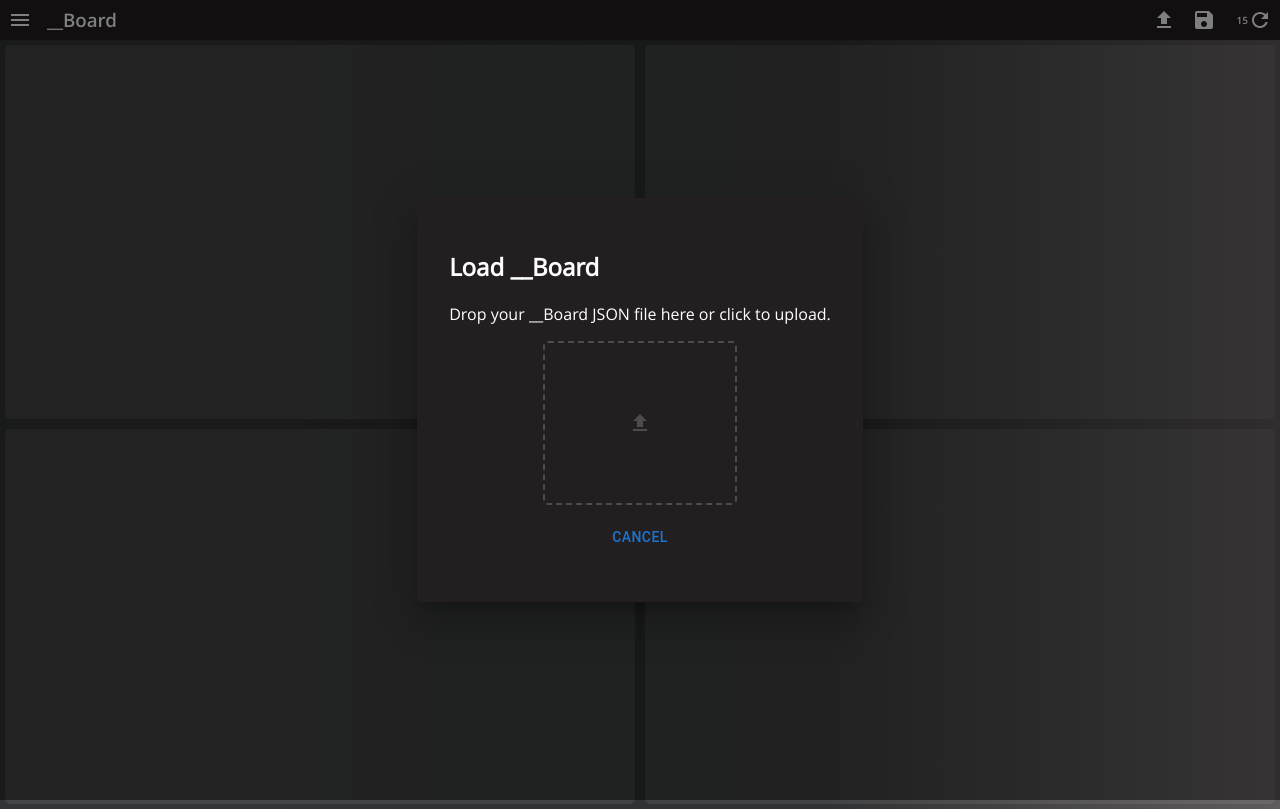
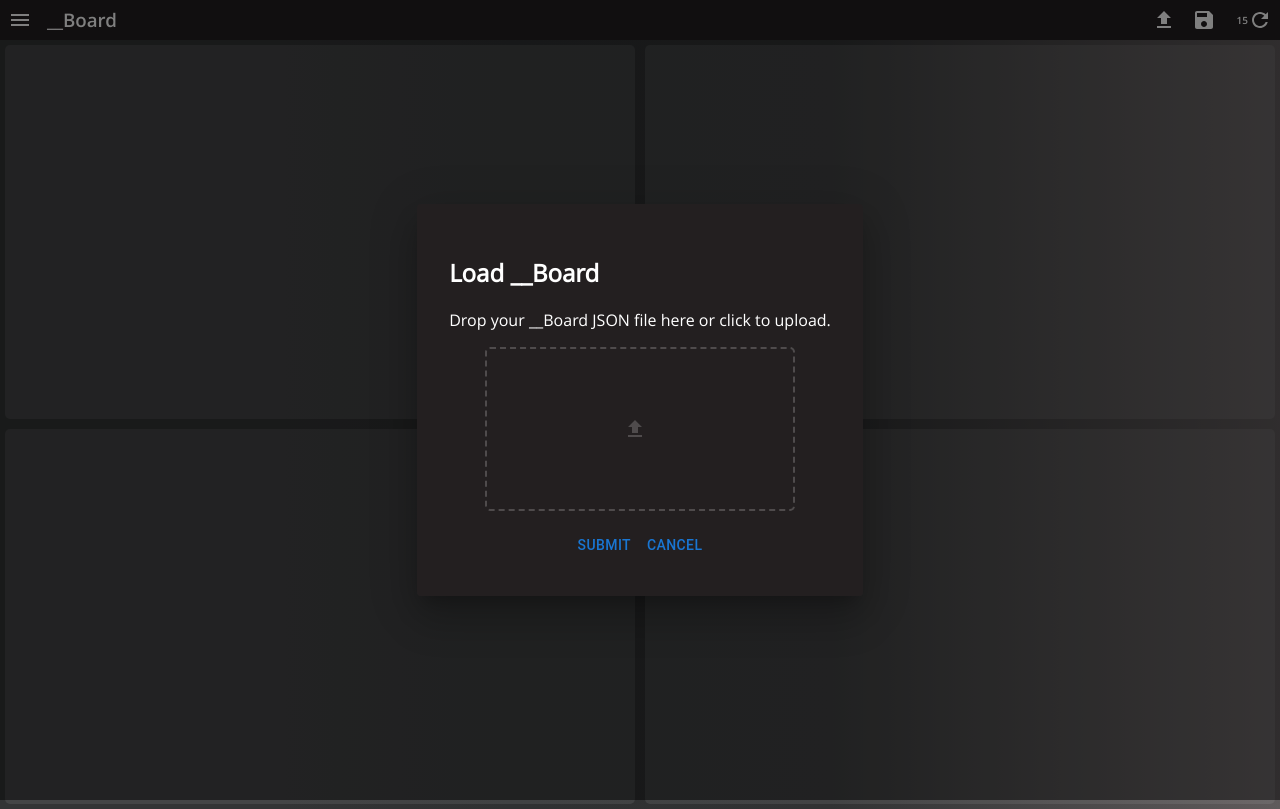
Before and after one commit to GBlackwell1/__board, a React (Create React App) app: page / in a window 1280 px wide. Both pictures are taken after a click on the button 1163 px from the left and 20 px from the top of the page. Built offline with nearby package versions, Linux system fonts and the light colour scheme.

Commit message:
initial json loading done

```diff
--- a/src/data/SectionObject.ts
+++ b/src/data/SectionObject.ts
@@ -44,7 +44,7 @@ class SectionObject {
      */
     AddtoList = (top: boolean, left: boolean, widget: string) => {
         if (!this.topList.includes(widget) && !this.bottomList.includes(widget)) {
-            if (this.topList.length < 2 && top || this.topList.length === 0 && !top) {
+            if ((this.topList.length < 2 && top) || (this.topList.length === 0 && !top)) {
                 this.topList = left ? [widget, ...this.topList] : [...this.topList, widget];
             } else if (this.bottomList.length < 2 && !top) {
                 this.bottomList = left ? [widget, ...this.bottomList] : [...this.bottomList, widget];
@@ -89,7 +89,7 @@ class SectionObject {
         localStorage.setItem('boardObject', JSON.stringify(updatedJSONSection));
     }
 
-    private FromJSON() {
+    private FromJSON = () => {
         const JSONSection: JSON = JSON.parse(localStorage.getItem('boardObject') || '{}');
         let section: MapObject = new Map(Object.entries(JSONSection)).get(this.position);
         return section;
--- a/src/dialogs/LoadAlert.css
+++ b/src/dialogs/LoadAlert.css
@@ -5,10 +5,26 @@
     margin-top: 1em;
 }
 
-.uploadGroupStyles div {
-    width: 50%;
+.uploadButton {
+    width: 80%;
     height: 10em;
     border: 2px dashed rgba(255, 255, 255, 0.2);
     border-radius: 5px;
     margin: auto;
+    align-content: center;
+    justify-content: center;
 }
+
+.uploadGroupStyles input {
+    font-family: "Open Sans";
+    width: 100%;
+    height: 100%;
+    opacity: 0;
+}
+
+.buttonContainer {
+    display: flex;
+    flex-direction: row;
+    margin-top: 1em;
+    justify-content: center;
+}
--- a/src/dialogs/LoadAlert.tsx
+++ b/src/dialogs/LoadAlert.tsx
@@ -1,4 +1,5 @@
-import React from 'react';
+import React, { ChangeEvent } from 'react';
+import { useState } from 'react';
 import Dialog from '@mui/material/Dialog';
 import './LoadAlert.css';
 import { Button } from '@mui/material';
@@ -12,8 +13,29 @@ type Props = {
 }
 
 const LoadAlert: React.FC<Props> = ({title, message, close, isOpen}) => {
-    function handleLoad() {
+    const [file, setFile] = useState<File | null | undefined>(null);
 
+    const LoadFile = (value: ChangeEvent) => {
+        if (value.target) {
+            const newFile: File | null | undefined = (value.target as HTMLInputElement).files?.item(0);
+            setFile(newFile);
+
+            if (newFile) {
+                const reader = new FileReader();
+                reader.onload = (e) => {
+                    try {
+                        const JSONData = JSON.parse(e.target?.result as string);
+                        console.log(JSONData);
+                        localStorage.setItem('boardObject', JSON.stringify(JSONData));
+                        alert('File loaded successfully!');
+                    } catch (error) {
+                        alert("Error parsing JSON: "+error);
+
+                    }
+                };
+                reader.readAsText(newFile);
+            }
+        }
     }
 
     return (
@@ -31,15 +53,21 @@ const LoadAlert: React.FC<Props> = ({title, message, close, isOpen}) => {
             <h2>{title}</h2>
             {message}
             <div className='uploadGroupStyles'>
-                <div>
+                <div className='uploadButton'>
                     <Button
                         style={{width: '100%', height: '100%'}}
-                        onClick={() => handleLoad()}
+                        onClick={() => document.getElementById('fileInput')?.click()}
                     >
-                        <FileUploadIcon sx={{color: 'rgba(255, 255, 255, .2)'}}/>
+                        {!file ? <FileUploadIcon style={{color: 'rgba(255, 255, 255, 0.2)'}} /> : null}
+                        <p>{file?.name}</p>
                     </Button>
+                    <input id="fileInput" type="file" accept='.json' onChange={(value) => LoadFile(value)}/>
+
                 </div>
-                <Button style={{margin:'1em'}}onClick={close}>CANCEL</Button>
+                <div className="buttonContainer">
+                    <Button onClick={() => window.location.reload()}>SUBMIT</Button>
+                    <Button onClick={close}>CANCEL</Button>
+                </div>
             </div>
         </Dialog>
     );
```
